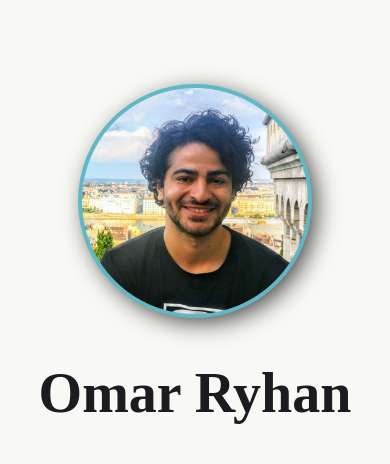
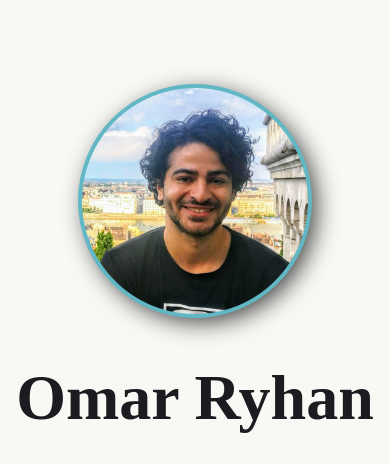
Before and after one commit to omarryhan/Portfolio, a Gatsby site: page / in a window 390 px wide. Shown: the top 464 px of the page. Built offline with nearby package versions, Linux system fonts and the light colour scheme; Gatsby itself is replaced by a stand-in of ours; a web font is replaced by a local one.

Commit message:
Minor style tweak: Added media query for the H1 of the home page

```diff
--- a/src/pages/index.tsx
+++ b/src/pages/index.tsx
@@ -38,6 +38,10 @@ const NameH1 = styled.h1`
   font-size: 6em;
 
   ${media.lessThan('mobileXLarge')`
+    font-size: 4em;
+  `};
+
+  ${media.lessThan('mobileSmall')`
     font-size: 3.5em;
   `};
 
```
